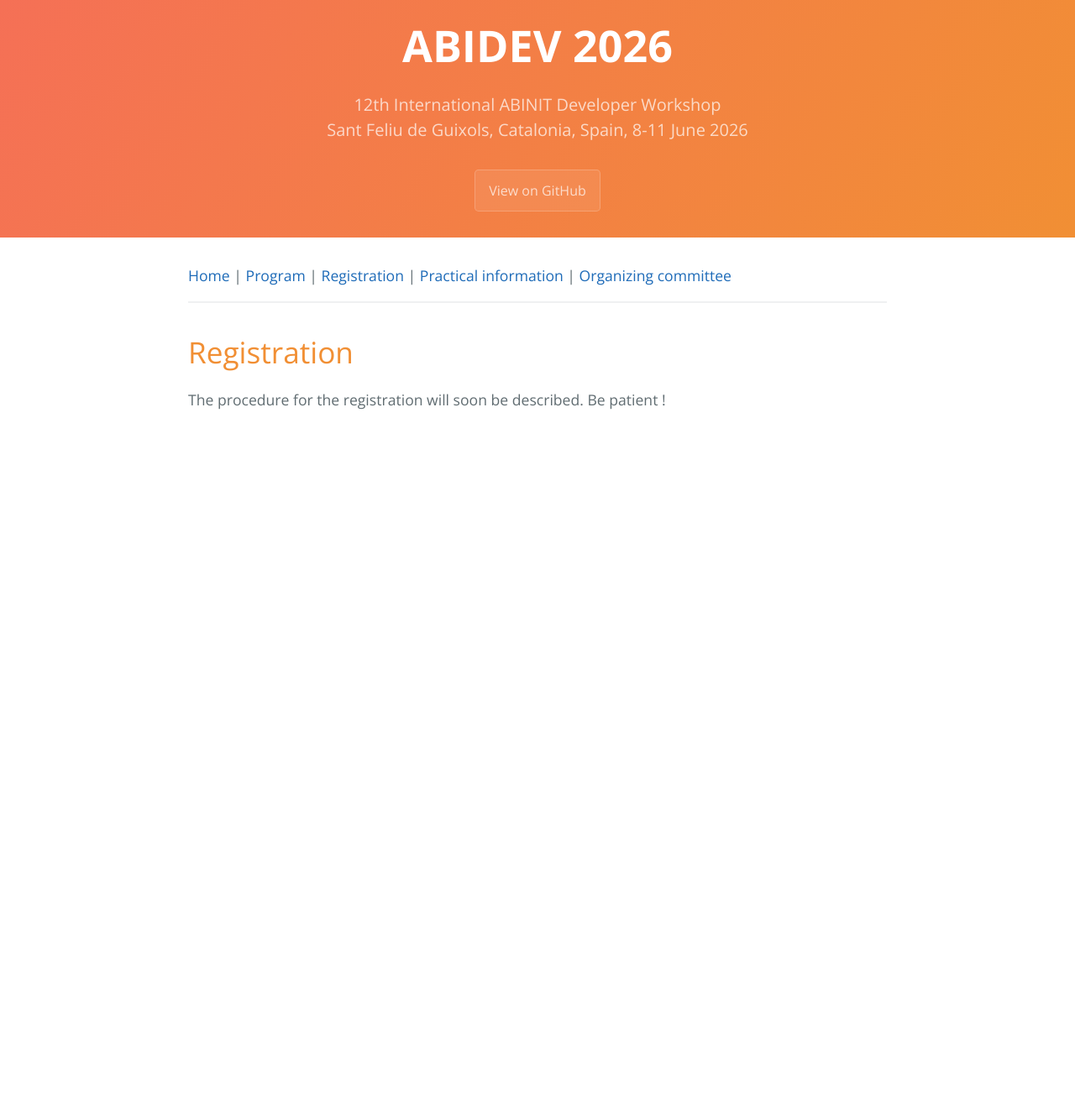
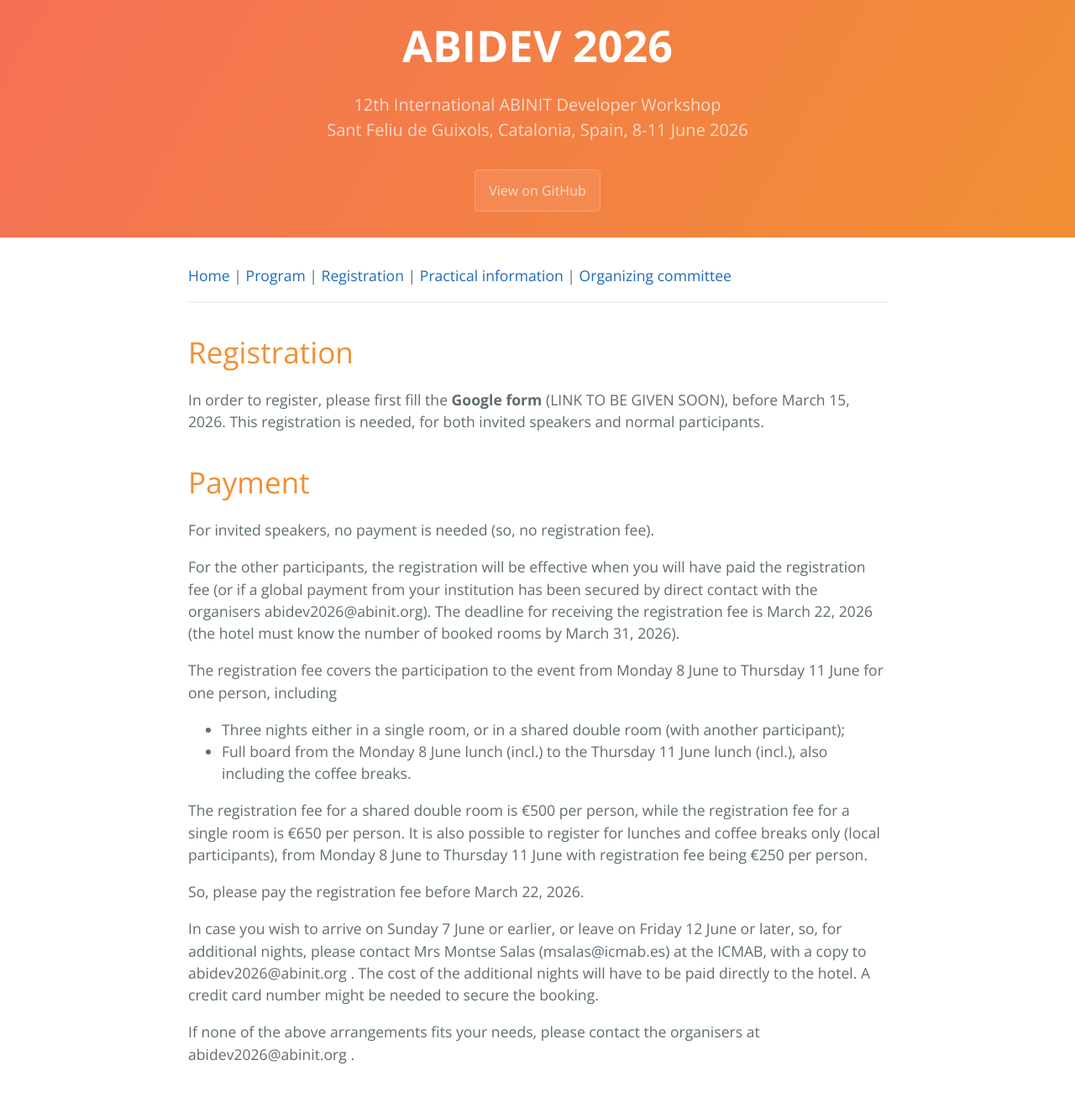
Before and after one commit to abinit/abidev2026, a Jekyll site: the page built from docs/registration.md, in a window 1280 px wide. Shown: the whole page at 84% size. Built offline with Jekyll 4.4.1, drawn with Linux system fonts in a browser that asks for light colours; the repository's description, which GitHub fills in, is left out; before the commit the page ends 900 px from its top, so only the background shows below that.

Commit message:
Complete registration.md

```diff
--- a/docs/registration.md
+++ b/docs/registration.md
@@ -9,4 +9,29 @@ description: 12th International ABINIT Developer Workshop <br> Sant Feliu de Gui
 
 # Registration
 
-The procedure for the registration will soon be described. Be patient !
+In order to register, please first fill the **Google form** (LINK TO BE GIVEN SOON), before March 15, 2026.
+This registration is needed, for both invited speakers and normal participants.
+
+# Payment
+
+For invited speakers, no payment is needed (so, no registration fee).
+
+For the other participants,
+the registration will be effective when you will have paid the registration fee (or if a global payment from your institution has been secured by direct contact with the organisers abidev2026@abinit.org).
+The deadline for receiving the registration fee is March 22, 2026 (the hotel must know the number of booked rooms by March 31, 2026).
+
+The registration fee covers the participation to the event from Monday 8 June to Thursday 11 June for one person, including
+
+  * Three nights either in a single room, or in a shared double room (with another participant);
+  * Full board from the Monday 8 June lunch (incl.) to the Thursday 11 June lunch (incl.), also including the coffee breaks.
+
+The registration fee for a shared double room is €500 per person, while the registration fee for a single room is €650 per person.
+It is also possible to register for lunches and coffee breaks only (local participants), from Monday 8 June to Thursday 11 June with registration fee being €250 per person.
+
+So, please pay the registration fee before March 22, 2026.
+
+In case you wish to arrive on Sunday 7 June or earlier, or leave on Friday 12 June or later, so, for additional nights,
+please contact Mrs Montse Salas (msalas@icmab.es) at the ICMAB, with a copy to abidev2026@abinit.org .
+The cost of the additional nights will have to be paid directly to the hotel. A credit card number might be needed to secure the booking.
+
+If none of the above arrangements fits your needs, please contact the organisers at abidev2026@abinit.org .
```
